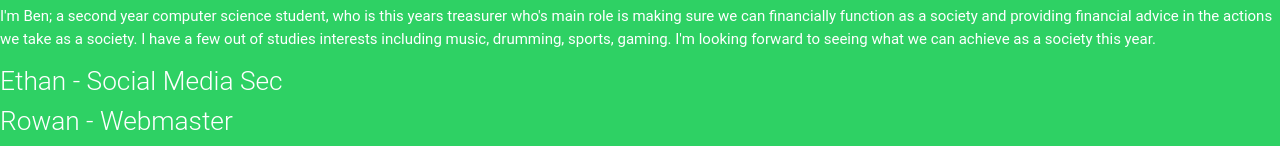
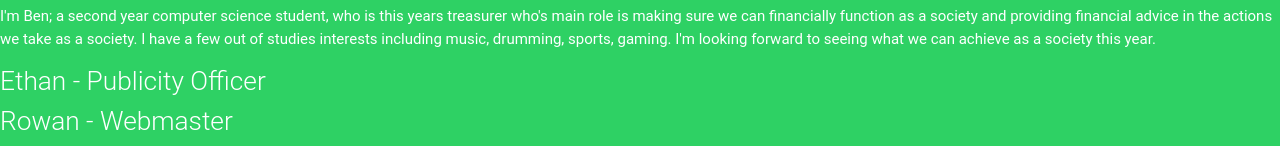
Before and after one commit to hullcss/hullcss-site-jet, an Eleventy site: page src/pages/blog/exec-team-22-23.md in a window 1280 px wide. Shown: the part 558-704 px from the top of the page. Built offline with nearby package versions, Linux system fonts and the light colour scheme; Eleventy itself is replaced by a stand-in of ours; files that its build step writes are made by us from their sources; what eleventy-plugin-date would draw is missing.

Commit message:
Updated title

```diff
--- a/src/pages/blog/exec-team-22-23.md
+++ b/src/pages/blog/exec-team-22-23.md
@@ -24,7 +24,7 @@ Hello hello!! I'm Awen, a second year in Computer Science and your HullCSS secre
 
 I'm Ben; a second year computer science student, who is this years treasurer who's main role is making sure we can financially function as a society and providing financial advice in the actions we take as a society. I have a few out of studies interests including music, drumming, sports, gaming. I'm looking forward to seeing what we can achieve as a society this year.
 
-### Ethan - Social Media Sec
+### Ethan - Publicity Officer
 
 ### Rowan  - Webmaster
 
```
